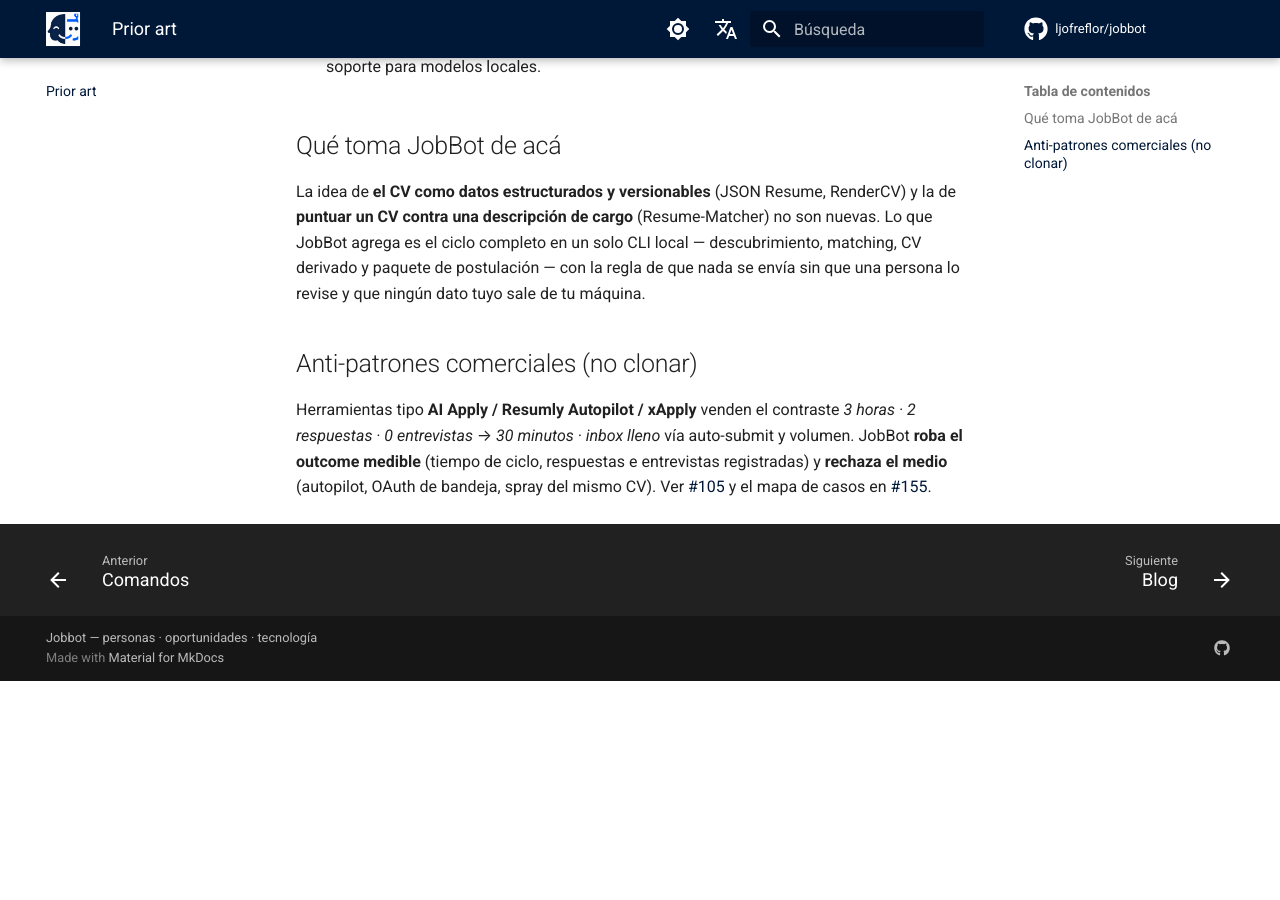
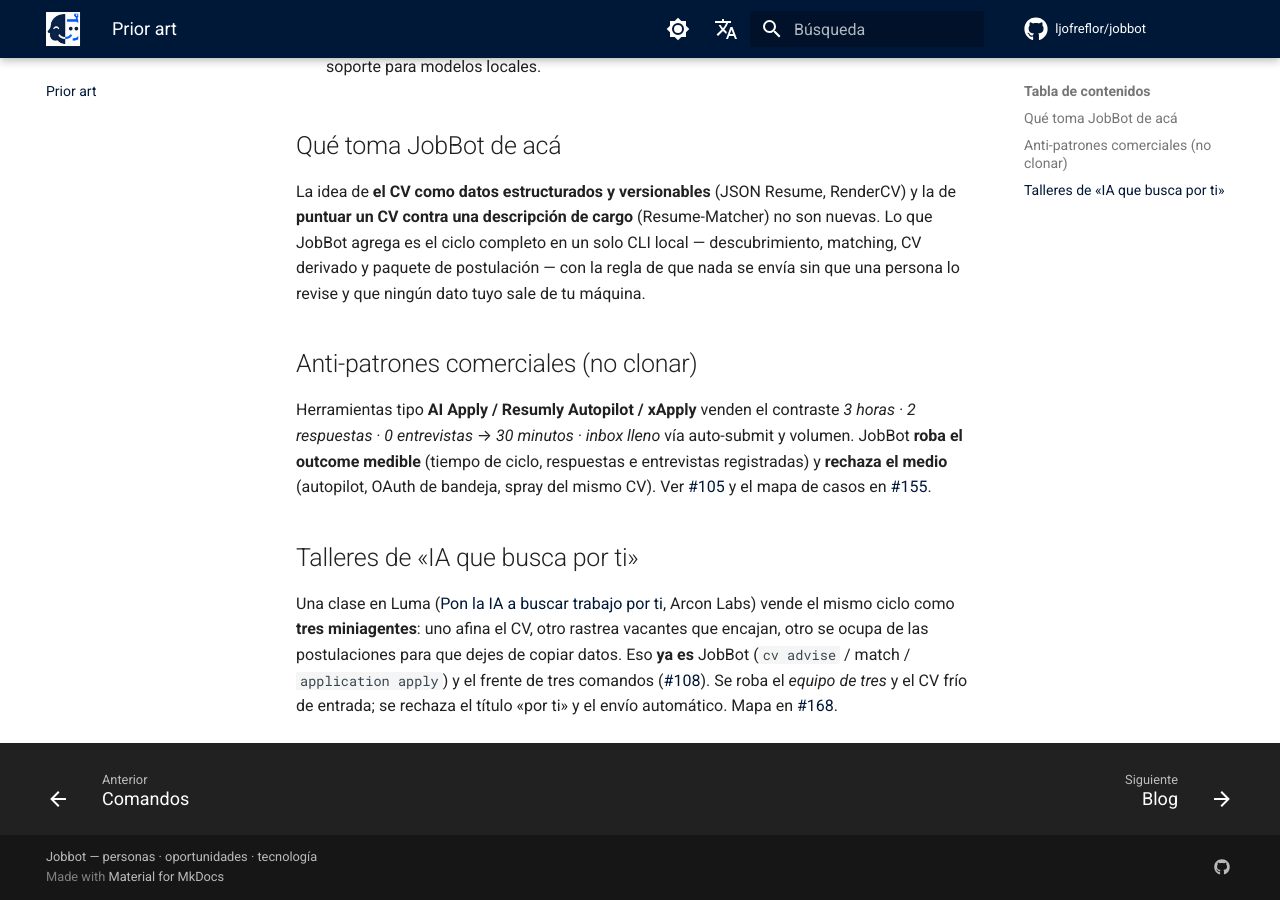
Before and after one commit to ljofreflor/jobbot, an MkDocs documentation site: the page built from docs/prior-art.md, in a window 1280 px wide and 900 px high, scrolled down 606 px. Built offline with MkDocs 1.6.1 and Material for MkDocs 9.7.7, drawn with Linux system fonts in a browser that asks for light colours; comment, search, counter and statistics services are not loaded; before the commit the page ends 1287 px from its top, so only the background shows below that.

Commit message:
docs(prior-art): steal Arcon/Luma three mini-agents as HITL loops (#168)
The class pitches CV-tune, vacancy-fit, and apply-fill as cloud agents that
search for you. Map them to advise/match/prefill; keep submit human.

Co-authored-by: Leonardo Andrés Jofré Flor <ljofre2146@gmail.com>

```diff
--- a/docs/prior-art.md
+++ b/docs/prior-art.md
@@ -49,3 +49,13 @@ auto-submit y volumen. JobBot **roba el outcome medible** (tiempo de ciclo,
 respuestas e entrevistas registradas) y **rechaza el medio** (autopilot, OAuth
 de bandeja, spray del mismo CV). Ver [#105](https://github.com/ljofreflor/jobbot/issues/105)
 y el mapa de casos en [#155](https://github.com/ljofreflor/jobbot/issues/155).
+
+## Talleres de «IA que busca por ti»
+
+Una clase en Luma ([Pon la IA a buscar trabajo por ti](https://luma.com/o156agl9),
+Arcon Labs) vende el mismo ciclo como **tres miniagentes**: uno afina el CV, otro
+rastrea vacantes que encajan, otro se ocupa de las postulaciones para que dejes
+de copiar datos. Eso **ya es** JobBot (`cv advise` / match / `application apply`)
+y el frente de tres comandos ([#108](https://github.com/ljofreflor/jobbot/issues/108)).
+Se roba el *equipo de tres* y el CV frío de entrada; se rechaza el título «por ti»
+y el envío automático. Mapa en [#168](https://github.com/ljofreflor/jobbot/issues/168).
```
